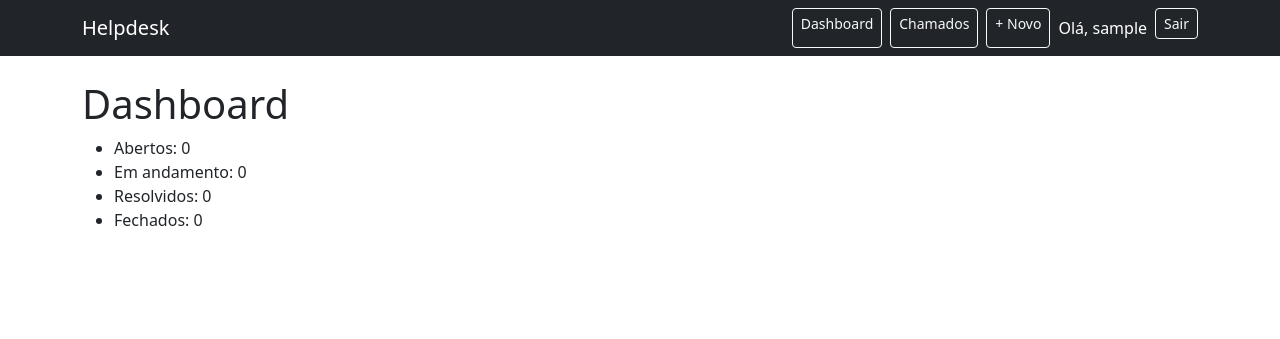
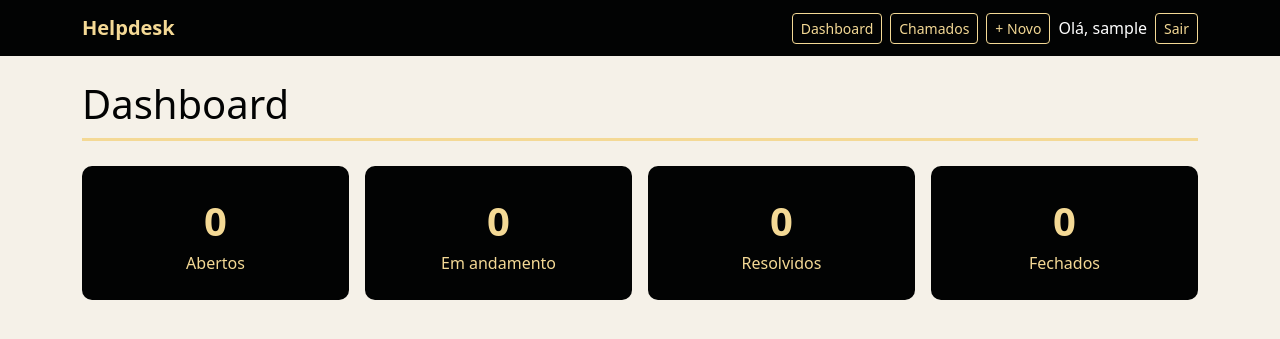
Before and after one commit to thayllanyc/helpdesk-django, a Django app: page /chamados/dashboard/ in a window 1280 px wide. Shown: the top 339 px of the page. Run offline with Django 5.2, Linux system fonts and the light colour scheme; the visitor is signed in with stand-in values (Sample User, id 1); data that the repository does not hold is empty.

Commit message:
Mudando o estilo das interfaces

```diff
--- a/chamados/templates/chamados/base.html
+++ b/chamados/templates/chamados/base.html
@@ -1,3 +1,4 @@
+{% load static %}
 <!DOCTYPE html>
 <html lang="pt-br">
 <head>
@@ -5,13 +6,14 @@
     <meta name="viewport" content="width=device-width, initial-scale=1">
     <title>{% block title %}Helpdesk{% endblock %}</title>
     <link href="https://cdn.jsdelivr.net/npm/bootstrap@5.3.3/dist/css/bootstrap.min.css" rel="stylesheet">
+    <link href="{% static 'css/style.css' %}" rel="stylesheet">
 </head>
 <body>
-    <nav class="navbar navbar-expand-lg navbar-dark bg-dark mb-4">
+    <nav class="navbar navbar-expand-lg navbar-dark mb-4">
         <div class="container">
             <a class="navbar-brand" href="{% url 'lista_chamados' %}">Helpdesk</a>
             {% if user.is_authenticated %}
-                <div class="d-flex">
+                <div class="d-flex align-items-center">
                     <a class="btn btn-outline-light btn-sm me-2" href="{% url 'dashboard' %}">Dashboard</a>
                     <a class="btn btn-outline-light btn-sm me-2" href="{% url 'lista_chamados' %}">Chamados</a>
                     <a class="btn btn-outline-light btn-sm me-2" href="{% url 'criar_chamado' %}">+ Novo</a>
--- a/chamados/templates/chamados/dashboard.html
+++ b/chamados/templates/chamados/dashboard.html
@@ -5,10 +5,30 @@
 {% block content %}
     <h1>Dashboard</h1>
 
-    <ul>
-        <li>Abertos: {{ contagem.ABERTO }}</li>
-        <li>Em andamento: {{ contagem.EM_ANDAMENTO }}</li>
-        <li>Resolvidos: {{ contagem.RESOLVIDO }}</li>
-        <li>Fechados: {{ contagem.FECHADO }}</li>
-    </ul>
+    <div class="row g-3">
+        <div class="col-md-3">
+            <div class="dashboard-card">
+                <div class="numero">{{ contagem.ABERTO }}</div>
+                <div>Abertos</div>
+            </div>
+        </div>
+        <div class="col-md-3">
+            <div class="dashboard-card">
+                <div class="numero">{{ contagem.EM_ANDAMENTO }}</div>
+                <div>Em andamento</div>
+            </div>
+        </div>
+        <div class="col-md-3">
+            <div class="dashboard-card">
+                <div class="numero">{{ contagem.RESOLVIDO }}</div>
+                <div>Resolvidos</div>
+            </div>
+        </div>
+        <div class="col-md-3">
+            <div class="dashboard-card">
+                <div class="numero">{{ contagem.FECHADO }}</div>
+                <div>Fechados</div>
+            </div>
+        </div>
+    </div>
 {% endblock %}
--- a/chamados/templates/chamados/login.html
+++ b/chamados/templates/chamados/login.html
@@ -26,12 +26,12 @@
             max-width: 90%;
             border-radius: 12px;
             overflow: hidden;
-            box-shadow: 0 0 30px rgba(244, 217, 149, 0.15);
+            box-shadow: 0 0 30px rgba(227, 195, 115, 0.15);
         }
 
         .login-form {
             flex: 1;
-            background-color: #4A575D;
+            background-color: #E07451;
             padding: 50px 40px;
             display: flex;
             flex-direction: column;
@@ -81,7 +81,7 @@
 
         .login-side {
             flex: 1;
-            background: linear-gradient(135deg, #E07451, #020303);
+            background: linear-gradient(135deg, #F4D995, #020303);
             color: white;
             display: flex;
             flex-direction: column;
--- /dev/null
+++ b/static/css/style.css
@@ -0,0 +1,87 @@
+/* Estilos customizados do Helpdesk */
+:root {
+    --preto: #020303;
+    --vermelho: #E07451;
+    --amarelo: #F4D995;
+    --cinza: #4A575D;
+    --cinza-claro: #566574;
+}
+
+body {
+    background-color: #f5f1e8;
+    color: var(--preto);
+}
+
+.navbar {
+    background-color: var(--preto) !important;
+}
+
+.navbar-brand {
+    color: var(--amarelo) !important;
+    font-weight: bold;
+}
+
+.navbar .btn-outline-light {
+    border-color: var(--amarelo);
+    color: var(--amarelo);
+}
+
+.navbar .btn-outline-light:hover {
+    background-color: var(--amarelo);
+    color: var(--preto);
+}
+
+.btn-primary {
+    background-color: var(--vermelho);
+    border-color: var(--vermelho);
+}
+
+.btn-primary:hover {
+    background-color: var(--preto);
+    border-color: var(--preto);
+}
+
+h1 {
+    color: var(--preto);
+    border-bottom: 3px solid var(--amarelo);
+    padding-bottom: 10px;
+    margin-bottom: 25px;
+}
+
+.card {
+    border: none;
+    border-radius: 10px;
+    box-shadow: 0 2px 8px rgba(2, 3, 3, 0.15);
+}
+
+.card-header {
+    background-color: var(--preto);
+    color: var(--amarelo);
+    border-radius: 10px 10px 0 0 !important;
+}
+
+.badge-aberto { background-color: var(--vermelho); }
+.badge-andamento { background-color: var(--cinza-claro); }
+.badge-resolvido { background-color: var(--amarelo); color: var(--preto); }
+.badge-fechado { background-color: var(--preto); }
+
+.dashboard-card {
+    background-color: var(--preto);
+    color: var(--amarelo);
+    border-radius: 10px;
+    padding: 25px;
+    text-align: center;
+}
+
+.dashboard-card .numero {
+    font-size: 2.5rem;
+    font-weight: bold;
+}
+
+a {
+    color: var(--vermelho);
+}
+
+a:hover {
+    color: var(--preto);
+}
--- a/static/style.css
+++ /dev/null
@@ -1 +0,0 @@
-/* Estilos customizados do Helpdesk */
```
Also changed, not shown: chamados/templates/chamados/criar_chamado.html (+9 -5 lines), chamados/templates/chamados/detalhe_chamado.html (+13 -7 lines), chamados/templates/chamados/gerenciar_chamado.html (+9 -5 lines), chamados/templates/chamados/lista_chamados.html (+23 -20 lines).
